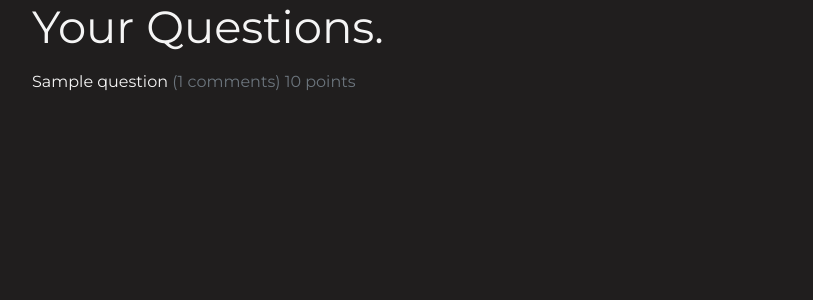
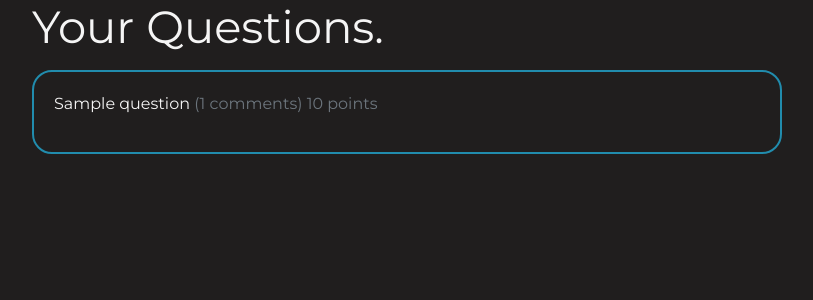
Before and after one commit to nova-sangeeth/QnA-application, a Django app: page /question/my_questions/ in a window 1280 px wide. Shown: the part 98-398 px from the top of the page, without its empty margins (68-881 px from the left). Run offline with Django 3.2, Linux system fonts and the light colour scheme; a user stored in the database is signed in; tables that the repository leaves empty hold one stand-in row (values such as "Sample post"); some libraries are stand-ins or nearby versions.

Commit message:
removed the unwanted divs in the page. and added the rcorners2 id to the div

```diff
--- a/templates/my_question.html
+++ b/templates/my_question.html
@@ -5,15 +5,15 @@
 
     <p class="display-4" style="font-size: 45px;">Your Questions.</p>
     {% for question in questions %}
-    <div style="justify-content: center;">
+    <div id="rcorners2" style="justify-content: center;">
         <p>
             <a href="/question/{{question.id}}" style="text-decoration: none;">{{ question.title }} <span
                     class="text-secondary num-answers">({{ question.num_answers }} comments) {{ question.points }}
                     points
                 </span></a>
         </p>
+    </div>
 
-    </div>
     {% endfor %}
     {% if not questions_exist %}
     <p>You haven't asked any questions yet.</p>
```
